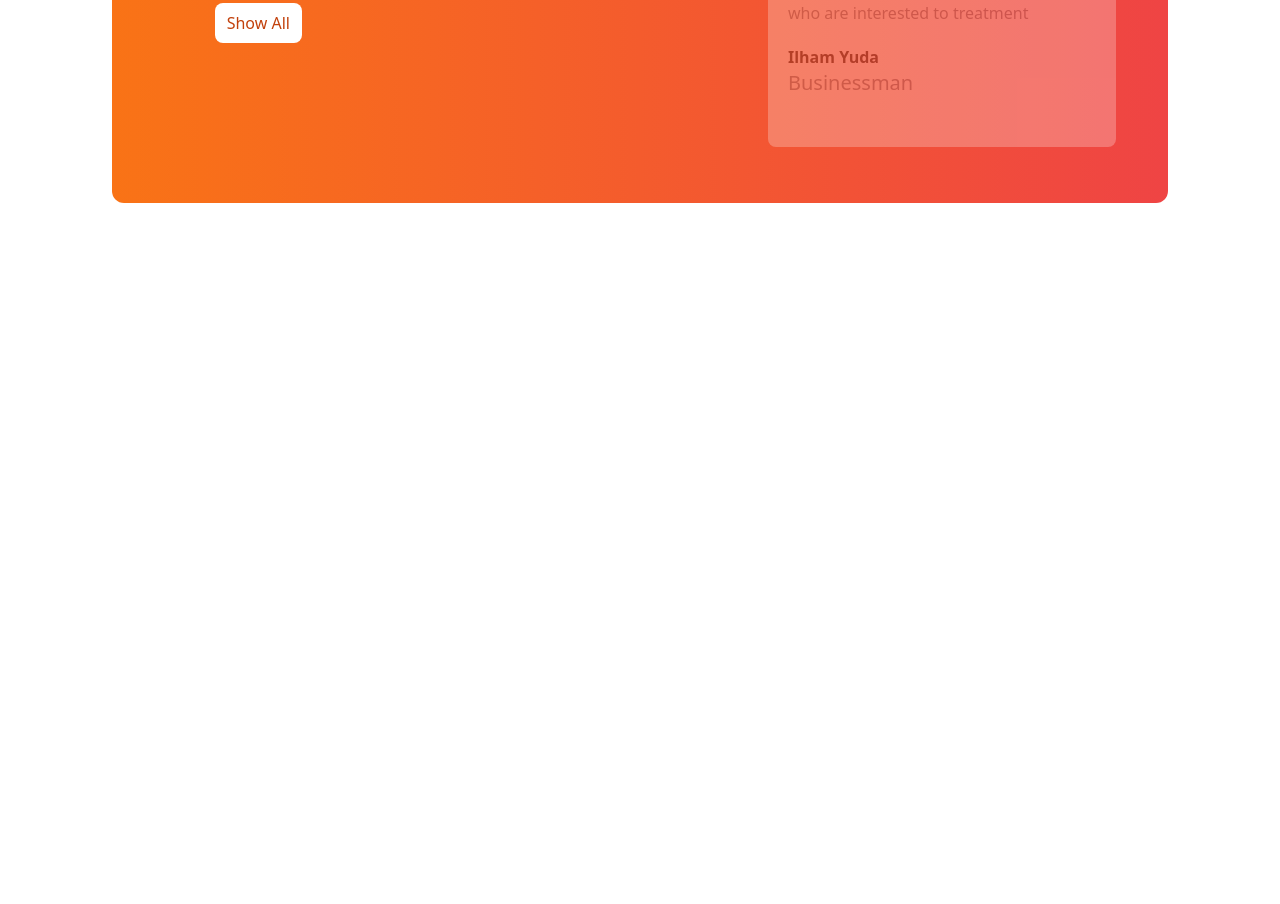
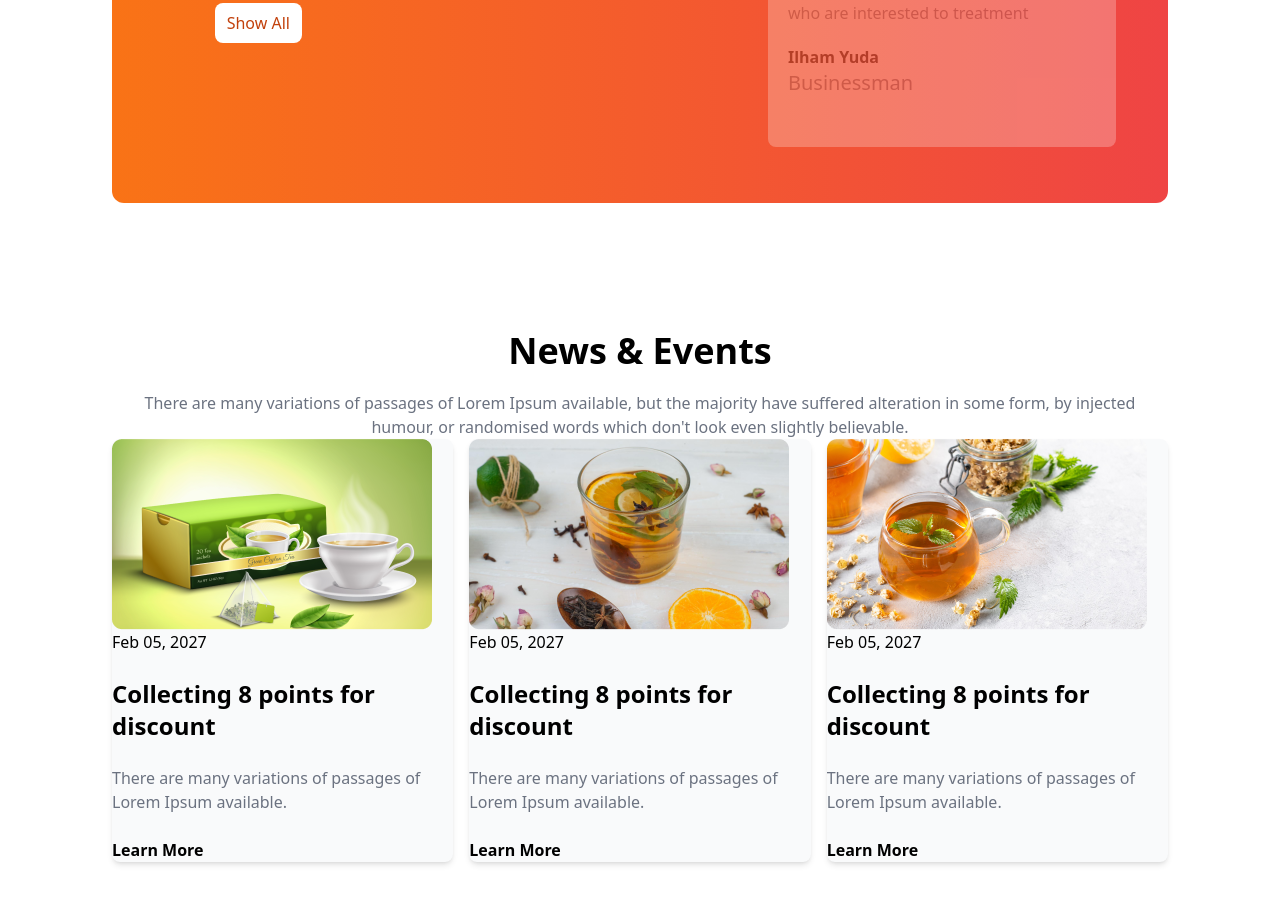
Before and after one commit to redwanulkpi/tea-house, a plain HTML site: page index.html in a window 1280 px wide. Shown: the part 2209-3113 px from the top of the page. Before the commit the page ends 2508 px from the top, so only its background shows below. Drawn offline with nearby package versions, Linux system fonts and the light colour scheme.

Commit message:
news & even section done

```diff
--- a/index.html
+++ b/index.html
@@ -189,6 +189,47 @@
                   </div>
               </div>
             </section>
+            <!-- news & events section -->
+             <section class=" py-8 lg:mb-24">
+              <div class="text-center">
+                <h1 class="text-3xl md:text-4xl font-bold mb-5">News & Events</h1>
+                <p class="text-gray-500 max-auto mx-w-xl">There are many variations of passages of Lorem Ipsum available, but the majority have suffered alteration in some form, by injected humour, or randomised words which don't look even slightly believable. </p>
+              </div>
+
+                <!-- card-1 -->
+               <div class="grid justify-items-center grid-cols-1 md:grid-cols-2 lg:grid-cols-3 gap-4">
+                <div class=" rounded-lg shadow-md bg-gray-50 overflow-hidden">
+                  <img src="./images/news-1.png" alt="">
+                  <div>
+                    <p> Feb 05, 2027</p><br>
+                    <h1 class="text-2xl font-bold">Collecting 8 points for discount</h1><br>
+                    <p class="text-gray-500">There are many variations of passages of Lorem Ipsum available.</p><br>
+                    <button class="font-bold">Learn More</button>
+                  </div>
+                </div>
+              <!-- card-2 -->
+                  <div class="rounded-lg shadow-md bg-gray-50 overflow-hidden">
+                    <img src="./images/news-2.png" alt="">
+                    <div>
+                      <p> Feb 05, 2027</p><br>
+                      <h1 class="text-2xl font-bold">Collecting 8 points for discount</h1><br>
+                      <p class="text-gray-500">There are many variations of passages of Lorem Ipsum available.</p><br>
+                      <button class="font-bold">Learn More</button>
+                    </div>
+                  </div>
+                  <!-- card-3 -->
+                  <div class="rounded-lg shadow-md bg-gray-50 overflow-hidden">
+                    <img src="./images/news-3.png" alt="">
+                    <div>
+                      <p> Feb 05, 2027</p><br>
+                      <h1 class="text-2xl font-bold">Collecting 8 points for discount</h1><br>
+                      <p class="text-gray-500">There are many variations of passages of Lorem Ipsum available.</p><br>
+                      <button class="font-bold">Learn More</button>
+                    </div>
+                  </div>
+               </div>
+              </div>
+             </section>
      </main>
 </body>
 </html>
```
